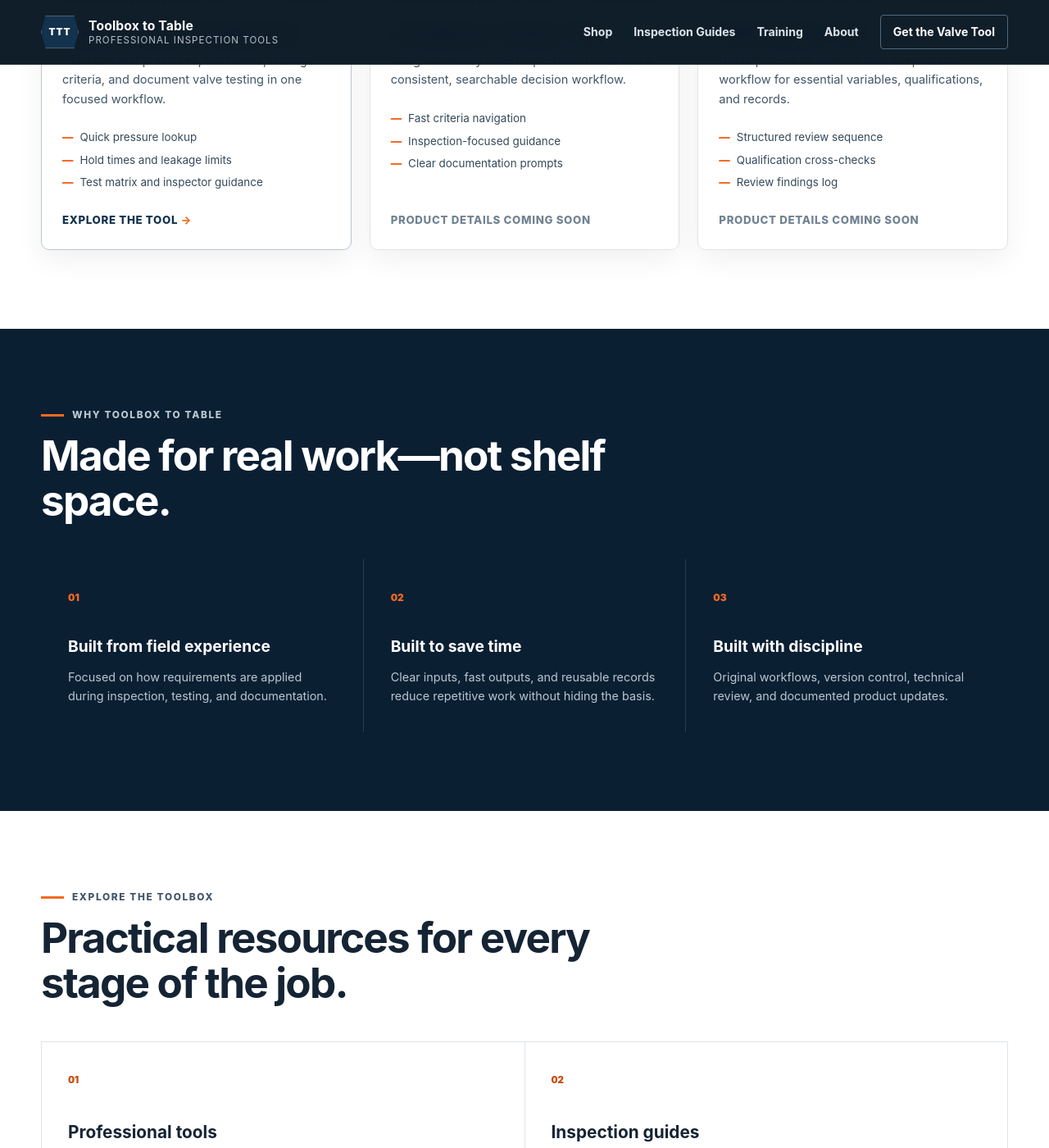
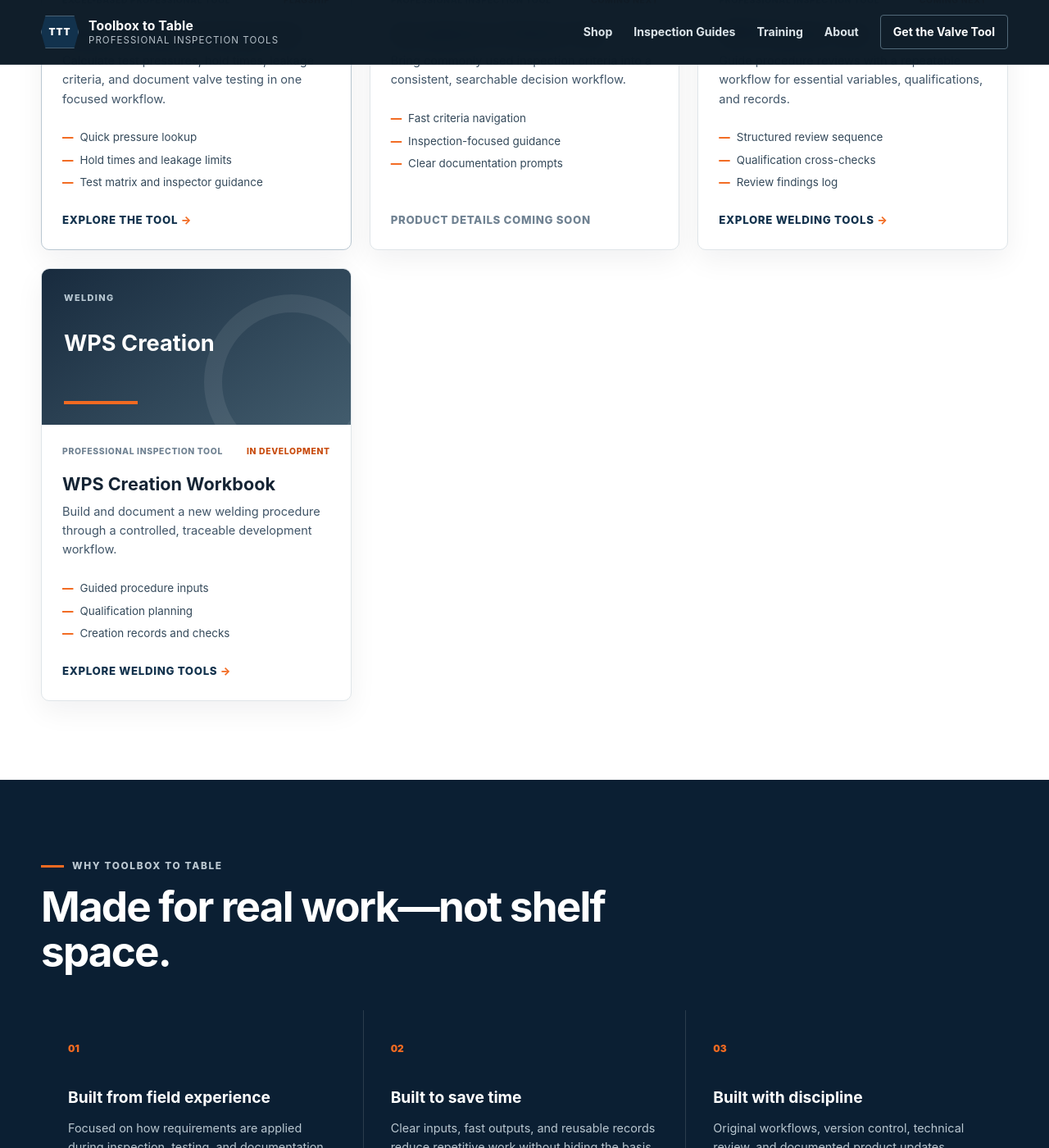
Before and after one commit to rightmercs/toolbox-to-table, a Jekyll site: the page built from index.md, in a window 1280 px wide and 1400 px high, scrolled down 1248 px. Shown: the whole window at 82% size. Built offline with Jekyll 4.4.1, drawn with Linux system fonts in a browser that asks for light colours.

Commit message:
Add WPS review and creation product family

```diff
--- a/index.md
+++ b/index.md
@@ -90,6 +90,22 @@ description: Practical digital tools that help industrial inspectors work faster
       feature_1="Structured review sequence"
       feature_2="Qualification cross-checks"
       feature_3="Review findings log"
+      url="/welding-tools/"
+      link_text="Explore welding tools"
+    %}
+    {% include product-card.html
+      visual="wps"
+      kicker="WELDING"
+      short_title="WPS Creation"
+      type="Professional inspection tool"
+      status="In development"
+      title="WPS Creation Workbook"
+      description="Build and document a new welding procedure through a controlled, traceable development workflow."
+      feature_1="Guided procedure inputs"
+      feature_2="Qualification planning"
+      feature_3="Creation records and checks"
+      url="/welding-tools/"
+      link_text="Explore welding tools"
     %}
   </div>
 </section>
```
Also changed, not shown: products/wps-creation/README.md (added, +5 -0 lines), shop/index.md (+2 -1 lines), welding-tools/index.md (added, +57 -0 lines), .github/workflows/validate-platform.yml.
